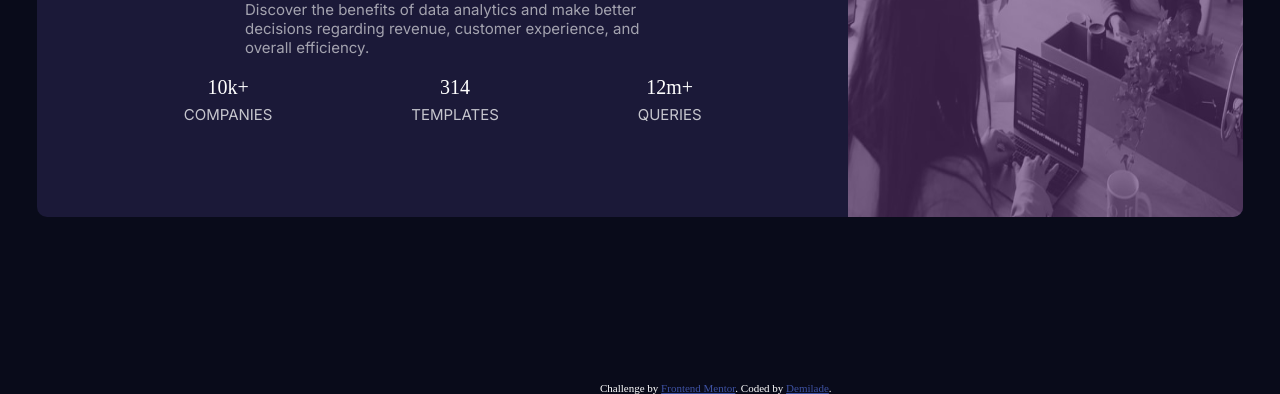
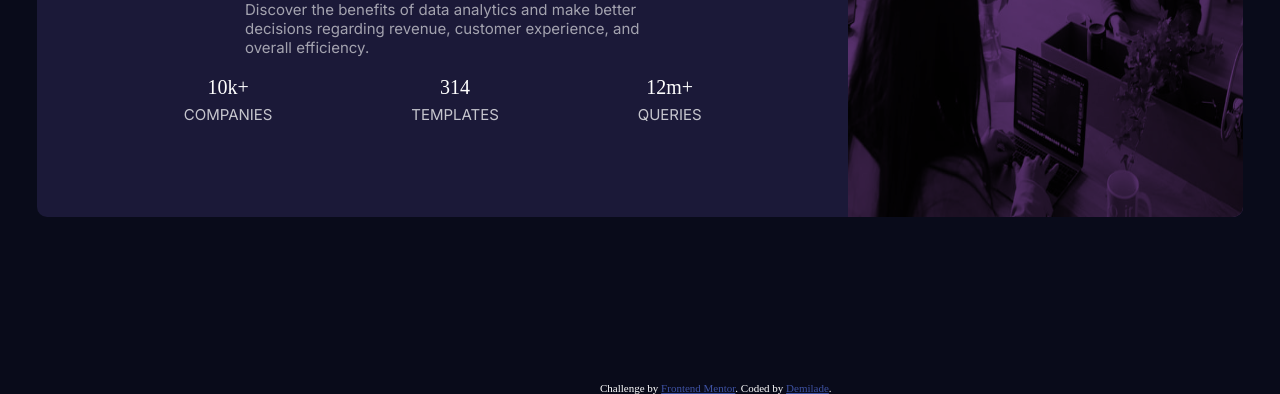
Before and after one commit to Billygotclout/card-component, a plain HTML site: page index.html in a window 1280 px wide. Shown: the part 406-800 px from the top of the page. Drawn offline with Linux system fonts and the light colour scheme.

Commit message:
style changes

```diff
--- a/css/style.css
+++ b/css/style.css
@@ -32,6 +32,7 @@ main {
   border-radius: 10px;
   background-color: var(--CARD-BACKGROUND);
   overflow: hidden;
+  max-width: 340px;
 }
 .primary-image {
   display: flex;
@@ -40,7 +41,7 @@ main {
 .primary-image img {
   width: 100%;
   height: auto;
-  opacity: 0.4;
+  mix-blend-mode: multiply;
 }
 .whole-message {
   padding: 3rem 0.5rem;
@@ -96,6 +97,7 @@ main {
     top: 20%;
     left: 5px;
     right: 5px;
+    max-width: 100%;
   }
   .whole-message {
     display: flex;
```
